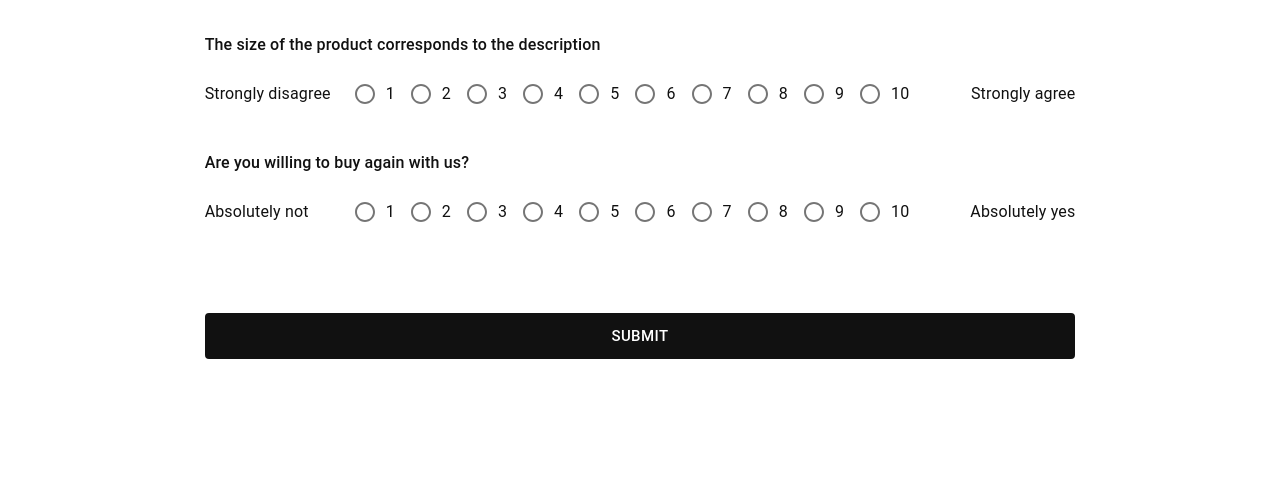
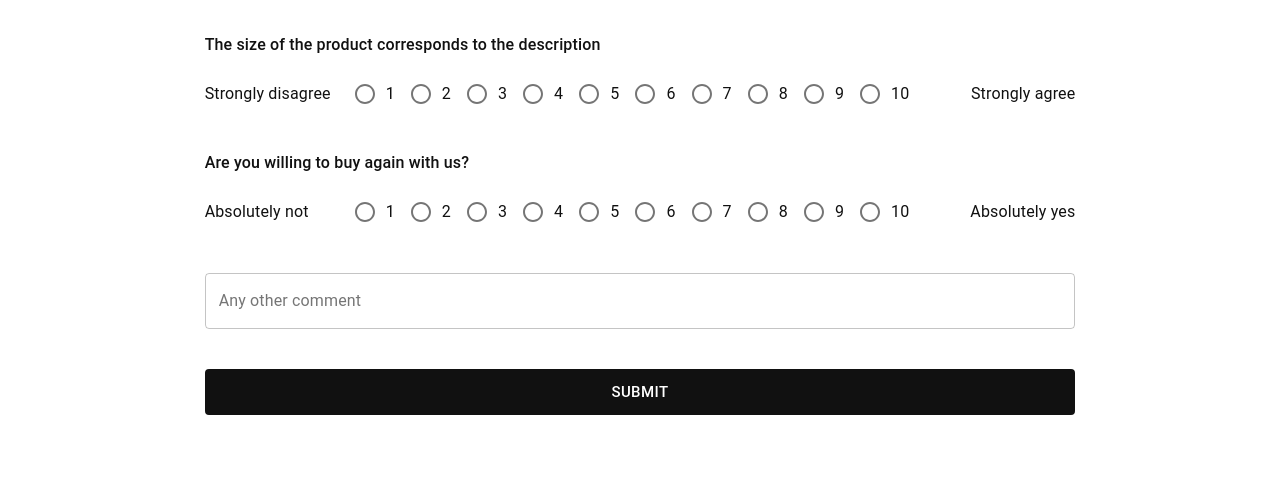
Before and after one commit to pkhralovich/PenfieldChallenge, a React app in the folder frontend/: page / in a window 1280 px wide. Shown: the part 784-1261 px from the top of the page. Built offline with nearby package versions, Linux system fonts and the light colour scheme.

Commit message:
FrontEnd - add text field

```diff
--- a/frontend/src/components/SurveyForm/SurveyForm.css
+++ b/frontend/src/components/SurveyForm/SurveyForm.css
@@ -26,7 +26,7 @@
     text-align: right;
 }
 
-.form-survey fieldset {
+.form-survey fieldset.label {
     margin-bottom: var(--spacing-large);
 }
 
--- a/frontend/src/components/SurveyForm/SurveyForm.js
+++ b/frontend/src/components/SurveyForm/SurveyForm.js
@@ -6,7 +6,7 @@ import FormControlLabel from '@material-ui/core/FormControlLabel';
 import FormControl from '@material-ui/core/FormControl';
 import FormLabel from '@material-ui/core/FormLabel';
 import Button from '@material-ui/core/Button';
-import Grid from '@material-ui/core/Grid';
+import TextField from '@material-ui/core/TextField';
 
 /* Styles */
 import "./SurveyForm.css";
@@ -52,6 +52,14 @@ function App() {
             { getQuestion("size", "The size of the product corresponds to the description", "Strongly disagree", "Strongly agree") }
             { getQuestion("repeat", "Are you willing to buy again with us?", "Absolutely not", "Absolutely yes")}
 
+            <TextField
+                name="comment"
+                label="Any other comment"
+                placeholder="The checkout process is great!"
+                variant="outlined"
+                multiline
+                />
+
             <Button size="large">
                 Submit
             </Button>
```
